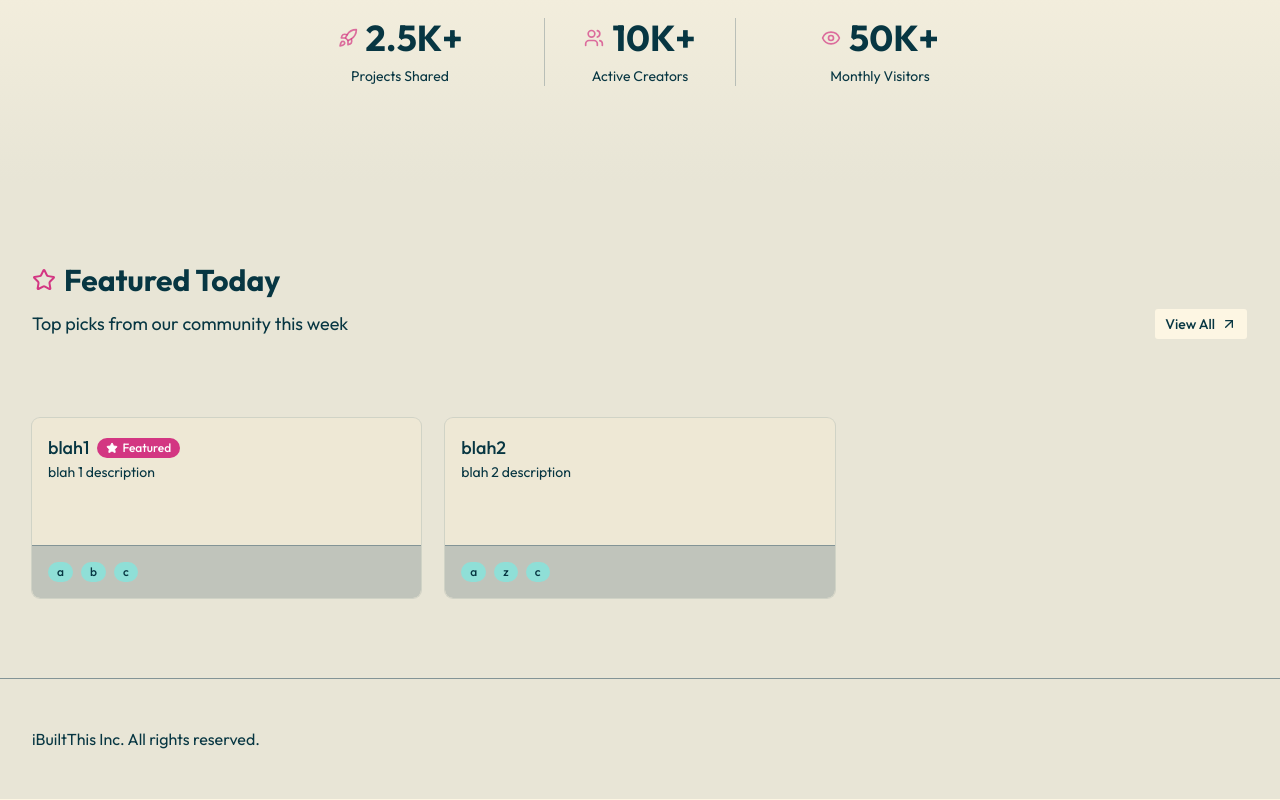
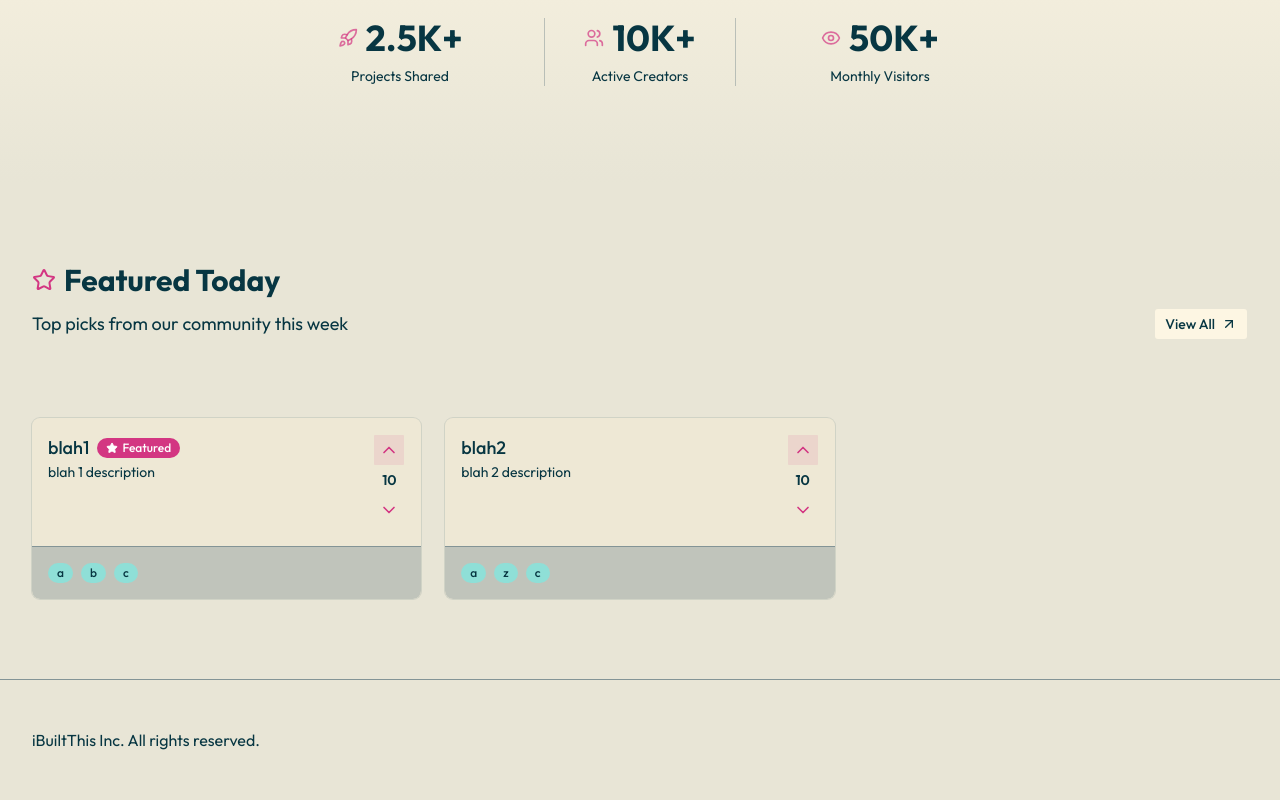
Before and after one commit to JatinSatare24/IBuiltThis, a Next.js app: page / in a window 1280 px wide. Shown: the part 601-1401 px from the top of the page. Built offline with nearby package versions, Linux system fonts and the light colour scheme.

Commit message:
add product card to the app to render products inside features & recent section

```diff
--- a/components/products/product-card.tsx
+++ b/components/products/product-card.tsx
@@ -1,7 +1,9 @@
 import Link from "next/link"
 import { Card, CardHeader, CardFooter, CardTitle, CardDescription, CardContent } from "@/components/ui/card"
+import { Button } from "@/components/ui/button"
 import { Badge } from "@/components/ui/badge"
-import { StarIcon } from "lucide-react"
+import { ChevronUpIcon, ChevronDownIcon, StarIcon } from "lucide-react"
+import { cn } from "cn"
 
 interface Product {
     id: number,
@@ -13,6 +15,9 @@ interface Product {
 }
 
 export default function ProductCard({ product }: { product: Product }) {
+
+    const hasVoted = true
+
     return (
         <Link href={`/products/${product.id}`}>
             <Card className="group card-hover hover:bg-primary-foregorund/10 border-solid border-gray-400 min-h-[180px]">
@@ -29,6 +34,29 @@ export default function ProductCard({ product }: { product: Product }) {
                             <CardDescription>{product.description}</CardDescription>
                         </div>
                         {/* {voting button} */}
+                        <div className="flex flex-col items-center gap-1 shrink-0">
+                            <Button
+                                variant='ghost' size='icon-sm'
+                                className={cn(
+                                    'h-8 w-8 text-primary',
+                                    hasVoted ? 'bg-primary/10 text-primary hover:bg-primary/20' :
+                                        'hover:bg-primary/10 hover:text-primary'
+                                )}
+                            >
+                                <ChevronUpIcon className="size-5" />
+                            </Button>
+                            <span className="text-sm font-semibold transition-colors text-foreground">10</span>
+                            <Button
+                                variant='ghost' size='icon-sm'
+                                className={cn(
+                                    'h-8 w-8 text-primary',
+                                    hasVoted ? 'hover:text-destructive' :
+                                        'opacity-50 cursor-not-allowed'
+                                )}
+                            >
+                                <ChevronDownIcon className="size-5" />
+                            </Button>
+                        </div>
                     </div>
                 </CardHeader>
                 <CardFooter>
@@ -38,6 +66,6 @@ export default function ProductCard({ product }: { product: Product }) {
                     </div>
                 </CardFooter>
             </Card>
-        </Link>
+        </Link >
     )
 }
```
